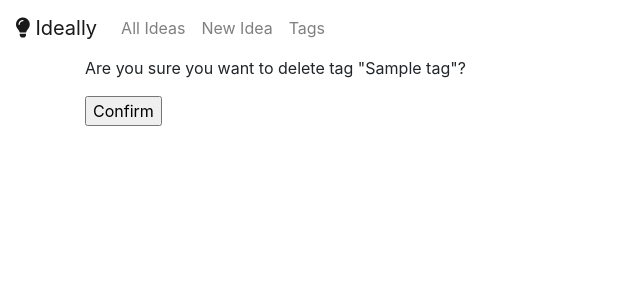
After one commit to stefanbschneider/ideally, a Django app: page /tag/1/delete/ in a window 1280 px wide. The commit adds this page. Shown: the top 300 px of the page, without its empty margins (0-640 px from the left). Run offline with Django 3.2, Linux system fonts and the light colour scheme; tables that the repository leaves empty hold one stand-in row (values such as "Sample post"); some libraries are stand-ins or nearby versions.

Commit message:
tag add, delete, edit

```diff
--- a/ideally/app/models.py
+++ b/ideally/app/models.py
@@ -29,3 +29,6 @@ class Tag(models.Model):
 
     def __str__(self):
         return self.name
+
+    def get_absolute_url(self):
+        return reverse('app:tag-detail', kwargs={'pk': self.pk})
--- /dev/null
+++ b/ideally/app/templates/app/tag_delete.html
@@ -0,0 +1,9 @@
+{% extends 'app/base.html' %}
+
+{% block content %}
+<form method="post">
+    {% csrf_token %}
+    <p>Are you sure you want to delete tag "{{ object }}"?</p>
+    <input type="submit" value="Confirm">
+</form>
+{% endblock %}
--- a/ideally/app/templates/app/tag_detail.html
+++ b/ideally/app/templates/app/tag_detail.html
@@ -9,6 +9,9 @@
       <h1>Bootstrap Colorpicker Demo (with Bootstrap)</h1>
       <input id="demo-input" type="text" value="rgb(255, 128, 0)" />
   </div>
+
+    <a class="btn btn-secondary" href="{% url 'app:tag-edit' tag.id %}">Edit <i class="fas fa-edit"></i></a>
+    <a class="btn btn-danger" href="{% url 'app:tag-delete' tag.id %}">Delete <i class="fas fa-trash"></i></a>
 
     <script>
     $(function () {
--- a/ideally/app/urls.py
+++ b/ideally/app/urls.py
@@ -1,6 +1,7 @@
 from django.urls import path
 
-from .views import IndexView, IdeaDetail, IdeaCreate, IdeaUpdate, IdeaDelete, TagIndex, TagDetail
+from .views import IndexView, IdeaDetail, IdeaCreate, IdeaUpdate, IdeaDelete, \
+    TagIndex, TagDetail, TagCreate, TagUpdate, TagDelete
 
 
 app_name = 'app'
@@ -12,7 +13,11 @@ urlpatterns = [
     path('add/', IdeaCreate.as_view(), name='add'),
     path('<int:pk>/edit/', IdeaUpdate.as_view(), name='edit'),
     path('<int:pk>/delete/', IdeaDelete.as_view(), name='delete'),
+
     # tag views
     path('tag/', TagIndex.as_view(), name='tag-index'),
     path('tag/<int:pk>/', TagDetail.as_view(), name='tag-detail'),
+    path('tag/add/', TagCreate.as_view(), name='tag-add'),
+    path('tag/<int:pk>/edit/', TagUpdate.as_view(), name='tag-edit'),
+    path('tag/<int:pk>/delete/', TagDelete.as_view(), name='tag-delete'),
 ]
--- a/ideally/app/views.py
+++ b/ideally/app/views.py
@@ -49,6 +49,24 @@ class TagIndex(generic.ListView):
     def get_queryset(self):
         return Tag.objects.all().order_by('name')
 
+
 class TagDetail(generic.DetailView):
     model = Tag
     template_name = 'app/tag_detail.html'
+
+
+class TagCreate(CreateView):
+    template_name = 'app/tag_form.html'
+    model = Tag
+    fields = ['name', 'description', 'color']
+
+
+class TagUpdate(UpdateView):
+    model = Tag
+    fields = ['name', 'description', 'color']
+
+
+class TagDelete(DeleteView):
+    template_name = 'app/tag_delete.html'
+    model = Tag
+    success_url = reverse_lazy('app:tag-index')
```
Also changed, not shown: ideally/app/templates/app/tag_form.html (added, +9 -0 lines), README.md.
